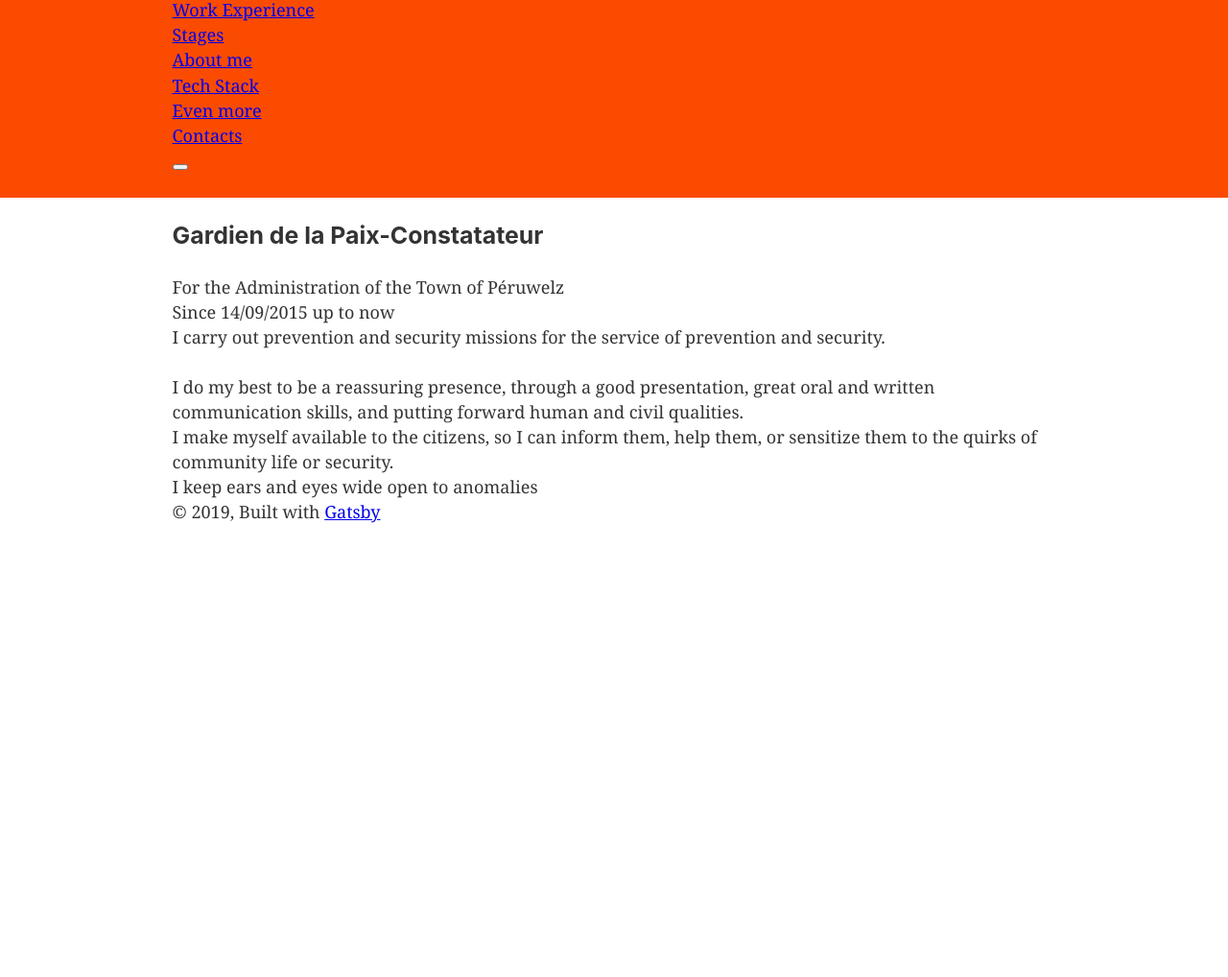
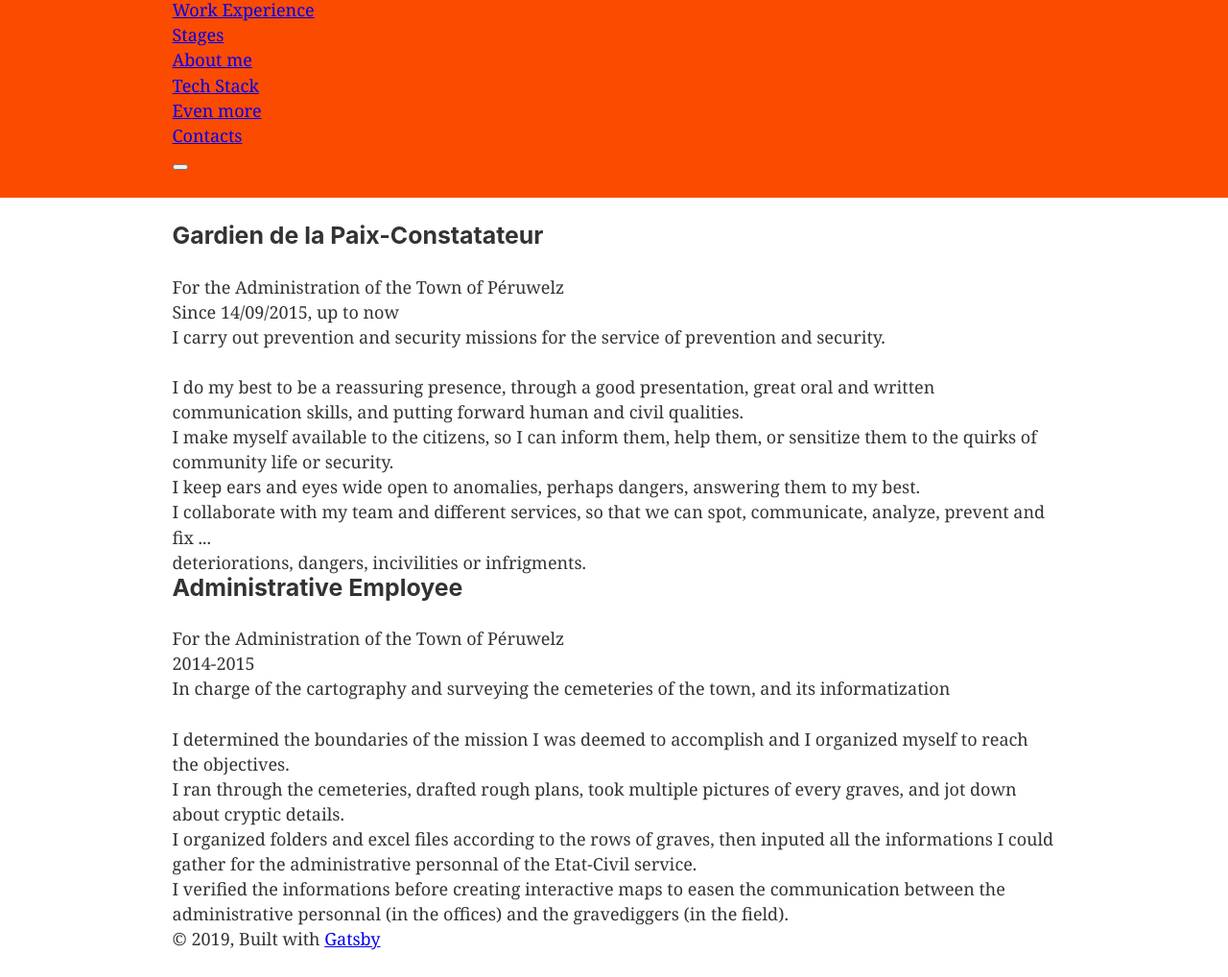
Before and after one commit to MerrryL/CurriculumVitae, a Gatsby site: page /professional in a window 1280 px wide. Shown: the part 81-1099 px from the top of the page at 96% size. Before the commit the page ends 800 px from the top, so only its background shows below. Built offline with nearby package versions, Linux system fonts and the light colour scheme; Gatsby itself is replaced by a stand-in of ours.

Commit message:
Second commit

```diff
--- a/src/pages/professional.js
+++ b/src/pages/professional.js
@@ -19,7 +19,7 @@ const Professional= () => (
             <h3 className="display-5 m-5">Gardien de la Paix-Constatateur</h3>
 
             <p>For the Administration of the Town of Péruwelz<br/>
-            Since 14/09/2015 up to now <br/>
+            Since 14/09/2015, up to now <br/>
             I carry out prevention and security missions for the service of prevention and security.
             </p>
 
@@ -33,11 +33,35 @@ const Professional= () => (
 
                 </ListGroup.Item>
                 <ListGroup.Item>
-                    I keep ears and eyes wide open to anomalies
+                    I keep ears and eyes wide open to anomalies, perhaps dangers, answering them to my best.
 
                 </ListGroup.Item>
                 <ListGroup.Item>
+                    I collaborate with my team and different services, so that we can spot, communicate, analyze, prevent and fix ...<br/>
+                    deteriorations, dangers, incivilities or infrigments.
 
+                </ListGroup.Item>
+            </ListGroup>
+
+            <h3 className="display-5 m-5">Administrative Employee</h3>
+
+            <p>For the Administration of the Town of Péruwelz<br/>
+            2014-2015<br/>
+            In charge of the cartography and surveying the cemeteries of the town, and its informatization</p>
+
+            <ListGroup>
+                <ListGroup.Item>
+                    I determined the boundaries of the mission I was deemed to accomplish and I organized myself to reach the objectives.
+
+                </ListGroup.Item>
+                <ListGroup.Item>
+                    I ran through the cemeteries, drafted rough plans, took multiple pictures of every graves, and jot down about cryptic details.
+                </ListGroup.Item>
+                <ListGroup.Item>
+                    I organized folders and excel files according to the rows of graves, then inputed all the informations I could gather for the administrative personnal of the Etat-Civil service.
+                </ListGroup.Item>
+                <ListGroup.Item>
+                    I verified the informations before creating interactive maps to easen the communication between the administrative personnal (in the offices) and the gravediggers (in the field).
                 </ListGroup.Item>
             </ListGroup>
 
```
